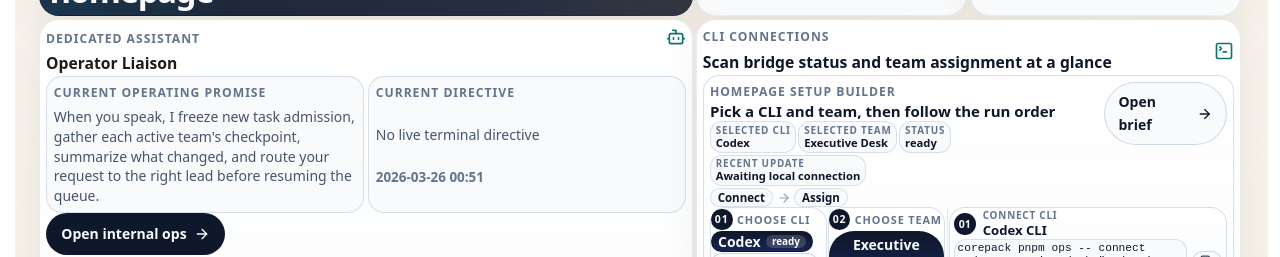
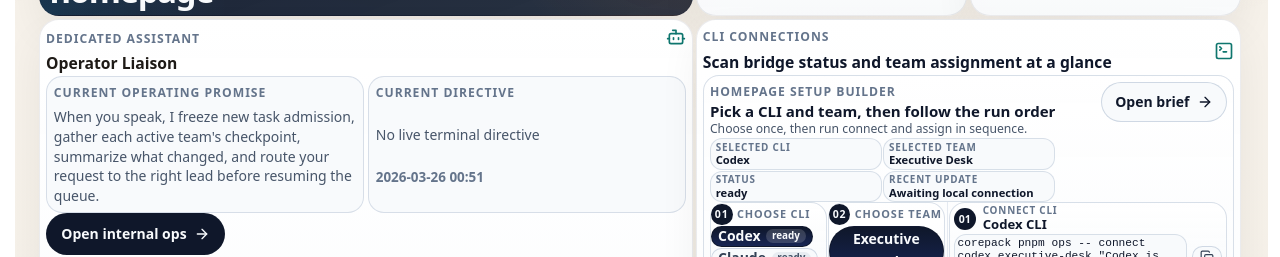
Before and after one commit to GongJae00/research-pages, a Next.js app in the folder apps/web/: page /en in a window 1280 px wide. Shown: the part 1700-1957 px from the top of the page. Built offline with nearby package versions, Linux system fonts and the light colour scheme; no server answers.

Commit message:
Autonomy batch 1494: shell-experience

```diff
--- a/apps/web/src/components/homepage-agent-control-section.module.css
+++ b/apps/web/src/components/homepage-agent-control-section.module.css
@@ -300,6 +300,13 @@
   line-height: 1.15;
 }
 
+.setupLead {
+  margin: 0.04rem 0 0;
+  color: #475569;
+  font-size: 0.76rem;
+  line-height: 1.3;
+}
+
 .setupHeaderSequence {
   display: inline-flex;
   align-items: center;
@@ -504,10 +511,9 @@
 }
 
 .setupSummaryBar {
-  display: flex;
-  flex-wrap: wrap;
-  align-items: center;
-  gap: 0.12rem;
+  display: grid;
+  grid-template-columns: repeat(2, minmax(0, 1fr));
+  gap: 0.08rem;
   margin-top: 0.06rem;
 }
 
@@ -552,7 +558,7 @@
   color: #64748b;
   font-size: 0.64rem;
   font-weight: 700;
-  white-space: nowrap;
+  min-width: 0;
 }
 
 .summaryChip strong {
@@ -968,7 +974,8 @@
   .setupDigestBar,
   .setupPickerGrid,
   .setupCommands,
-  .setupNotesGrid {
+  .setupNotesGrid,
+  .setupSummaryBar {
     grid-template-columns: 1fr;
   }
 
--- a/apps/web/src/components/homepage-agent-control-section.tsx
+++ b/apps/web/src/components/homepage-agent-control-section.tsx
@@ -364,6 +364,7 @@ export function HomepageAgentControlSection({
               <div className={styles.setupTitleBlock}>
                 <span className={styles.metaLabel}>{copy.setupBuilderLabel}</span>
                 <h4>{copy.setupBuilderTitle}</h4>
+                <p className={styles.setupLead}>{copy.setupBuilderBody}</p>
                 {selectedProvider && selectedTeam ? (
                   <div className={styles.setupSummaryBar} aria-label={copy.activeSetup}>
                     <span className={styles.summaryChip}>
@@ -388,19 +389,6 @@ export function HomepageAgentControlSection({
                     </span>
                   </div>
                 ) : null}
-                <div className={styles.setupHeaderSequence} aria-label={copy.commandOrder}>
-                  <div className={styles.sequenceStep}>
-                    <span className={styles.sequencePill}>
-                      {isKoreanLocale(locale) ? "연결" : "Connect"}
-                    </span>
-                    <span className={styles.sequenceArrow}>
-                      <ArrowRight size={14} />
-                    </span>
-                    <span className={styles.sequencePill}>
-                      {isKoreanLocale(locale) ? "배정" : "Assign"}
-                    </span>
-                  </div>
-                </div>
               </div>
               <div className={styles.setupHeaderActions}>
                 {setupBriefHref ? (
```
